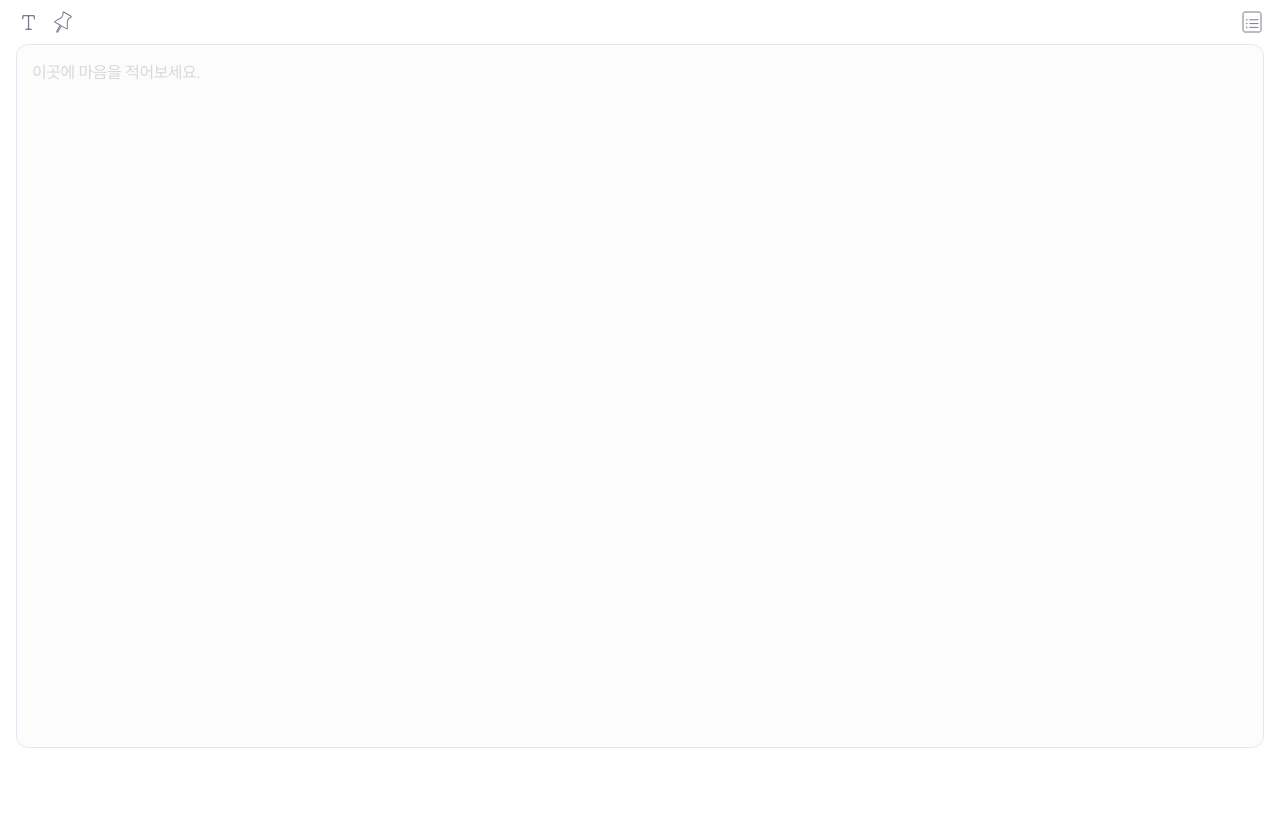
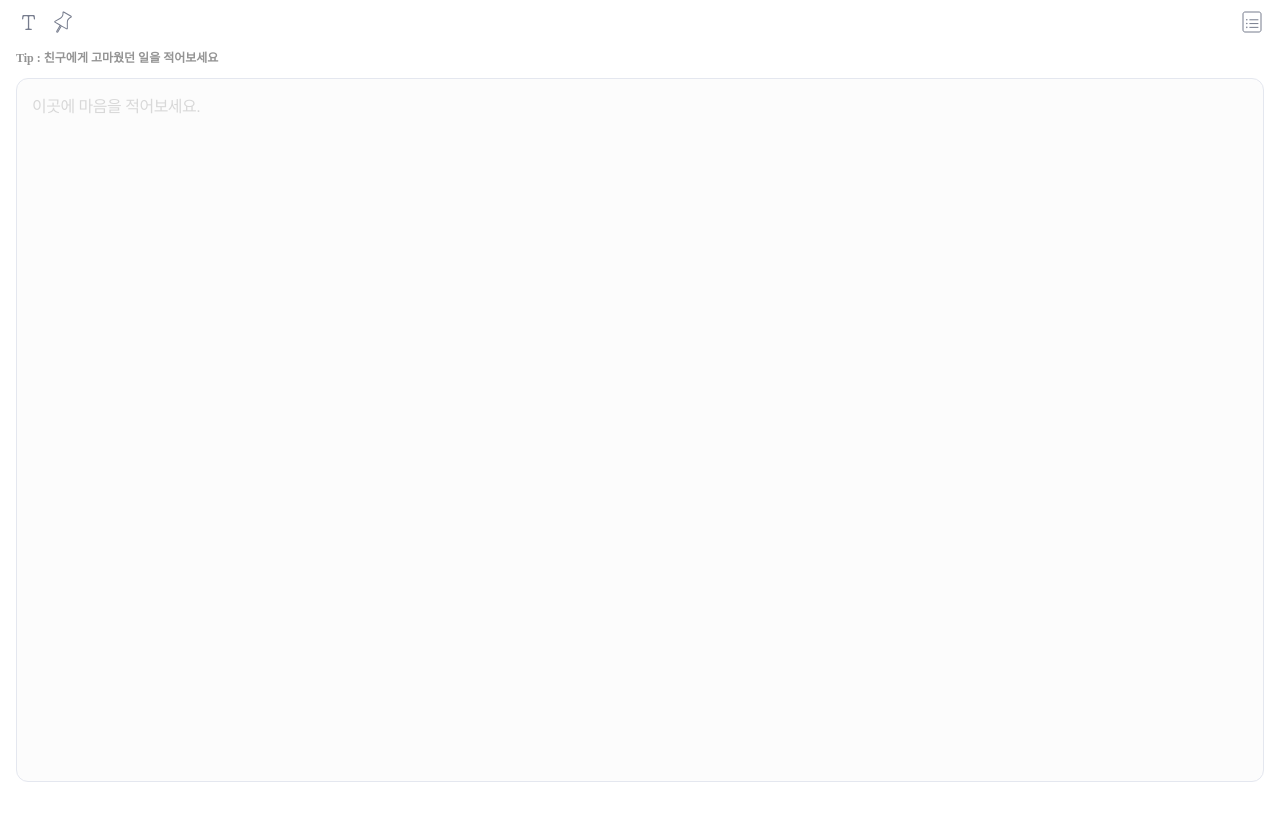
Before and after one commit to depromeet/ggogeet-client, a Next.js app: page /letter-write in a window 1280 px wide. Shown: the top 820 px of the page. Built offline with nearby package versions, Linux system fonts and the light colour scheme.

Commit message:
✨ TextTip 컴포넌트 추가

```diff
--- a/src/components/letter-write/TextEditor/CustomTextEditorToolbar/styled.ts
+++ b/src/components/letter-write/TextEditor/CustomTextEditorToolbar/styled.ts
@@ -5,6 +5,7 @@ const CustomTextEditorToolbarWrapper = styled.div`
   height: 34px;
   background: rgba(240, 242, 247, 0.5);
   padding: 8px 16px;
+  margin-bottom: 6px;
 `;
 
 export { CustomTextEditorToolbarWrapper };
--- /dev/null
+++ b/src/components/letter-write/TextTip/index.tsx
@@ -0,0 +1,16 @@
+import { ReactElement } from 'react';
+import * as S from './styled';
+
+type Props = {
+  text: string;
+};
+
+const TextTip = ({ text }: Props): ReactElement => {
+  return (
+    <S.TextTipWrapper>
+      <span>{text}</span>
+    </S.TextTipWrapper>
+  );
+};
+
+export default TextTip;
--- /dev/null
+++ b/src/components/letter-write/TextTip/styled.ts
@@ -0,0 +1,13 @@
+import styled from '@emotion/styled';
+
+const TextTipWrapper = styled.div`
+  padding: 4px 16px 12px;
+  span {
+    font-weight: 600;
+    font-size: 12px;
+    line-height: 14px;
+    color: #949494;
+  }
+`;
+
+export { TextTipWrapper };
--- a/src/pages/letter-write/index.tsx
+++ b/src/pages/letter-write/index.tsx
@@ -1,5 +1,6 @@
 import TextEditor from '@/src/components/letter-write/TextEditor';
 import CustomTextEditorToolbar from '@/src/components/letter-write/TextEditor/CustomTextEditorToolbar/CustomTextEditorToolbar';
+import TextTip from '@/src/components/letter-write/TextTip';
 import {
   ToolbarContainer,
   ToolbarInnerContainer,
@@ -26,6 +27,7 @@ const LetterWritePage: NextPage = () => {
         <ToolbarContainer.ToolbarItem type='Guideline' />
       </ToolbarContainer>
       {openCustomTextEditorToolbar && <CustomTextEditorToolbar />}
+      <TextTip text='Tip : 친구에게 고마웠던 일을 적어보세요' />
       <LetterWriteMain>
         <TextEditor />
       </LetterWriteMain>
```
